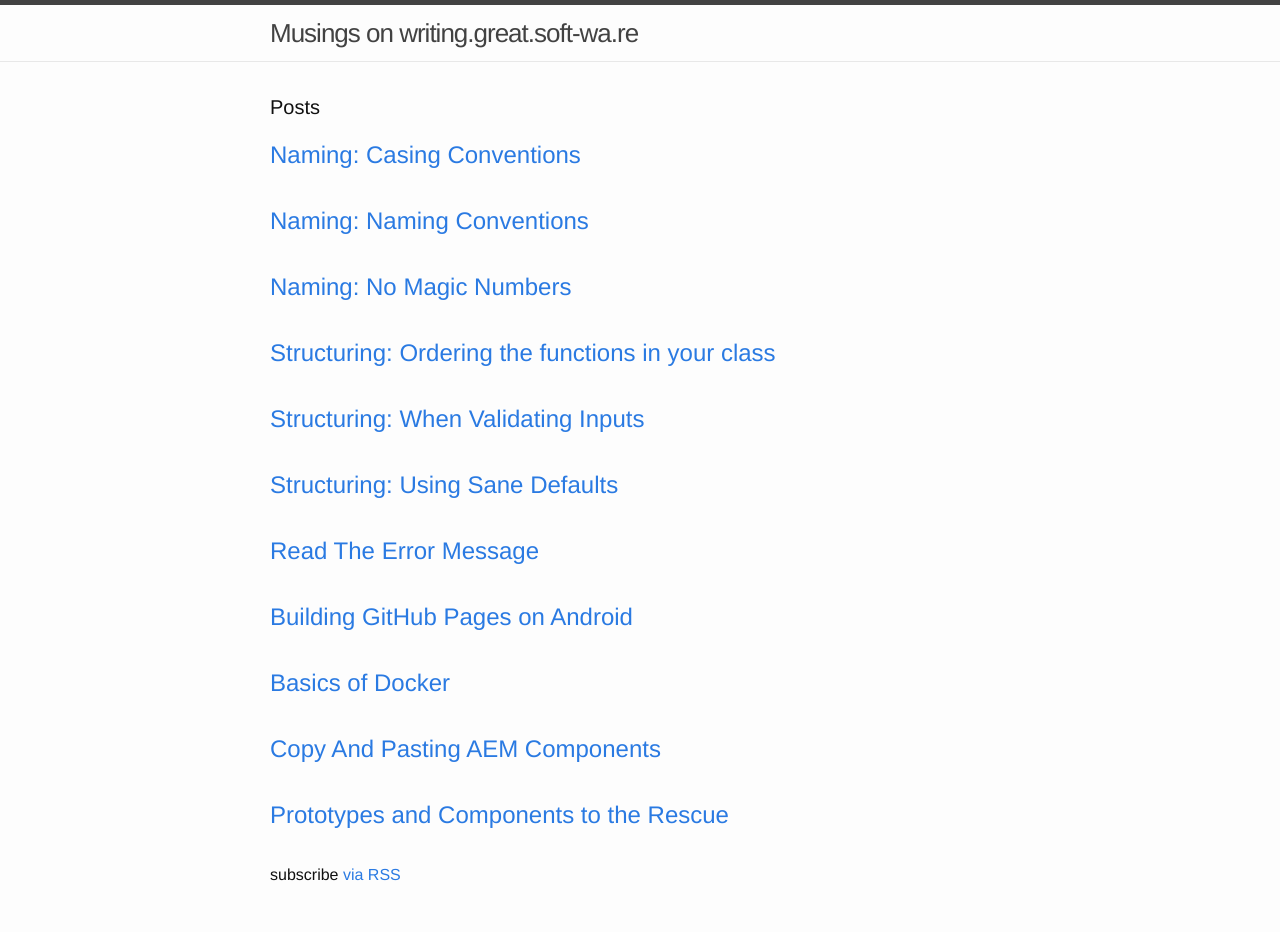
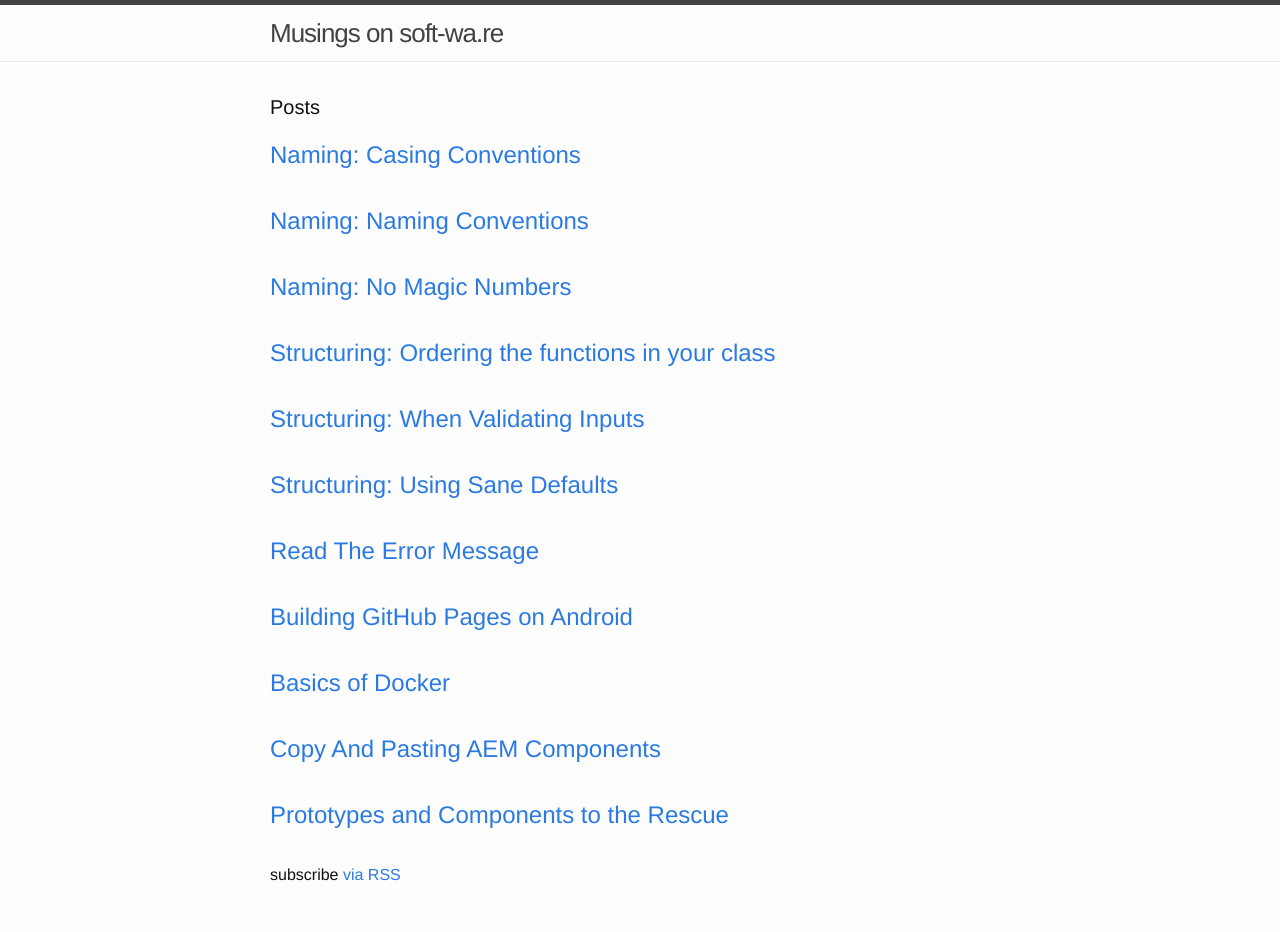
Before and after one commit to tbeckenhauer/tbeckenhauer.github.io, a Jekyll site: the page built from index.html, in a window 1280 px wide. Built offline with Jekyll 4.4.1, drawn with Linux system fonts in a browser that asks for light colours.

Commit message:
util: change name

```diff
--- a/_config.yml
+++ b/_config.yml
@@ -6,7 +6,7 @@
 # 'jekyll serve'. If you change this file, please restart the server process.
 
 # Site settings
-title: Musings on writing.great.soft-wa.re
+title: Musings on soft-wa.re
 email: thomas.beckenhauer.developer@gmail.com
 description: > # this means to ignore newlines until "baseurl:"
 #baseurl: "" # the subpath of your site, e.g. /blog
```
